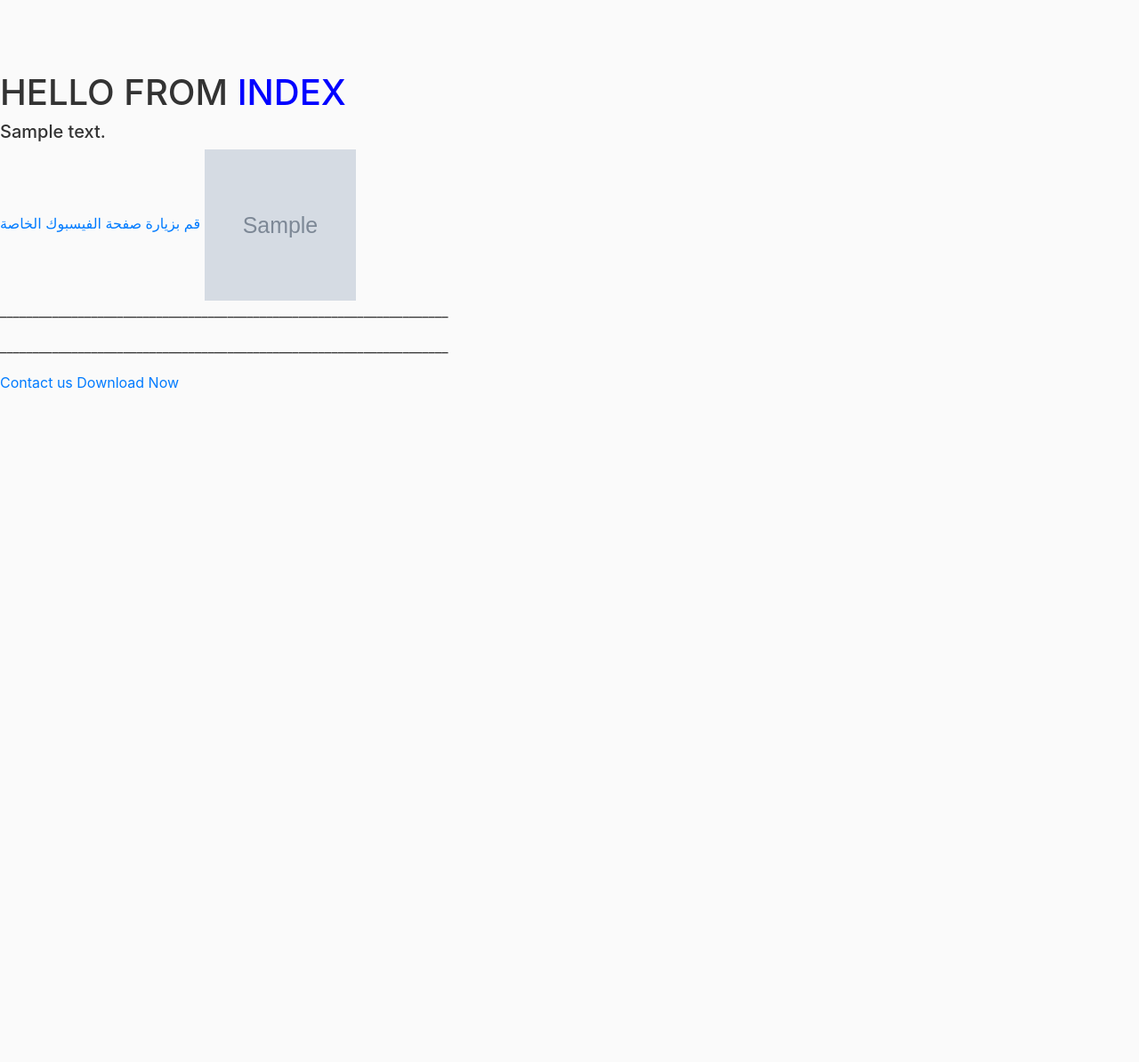
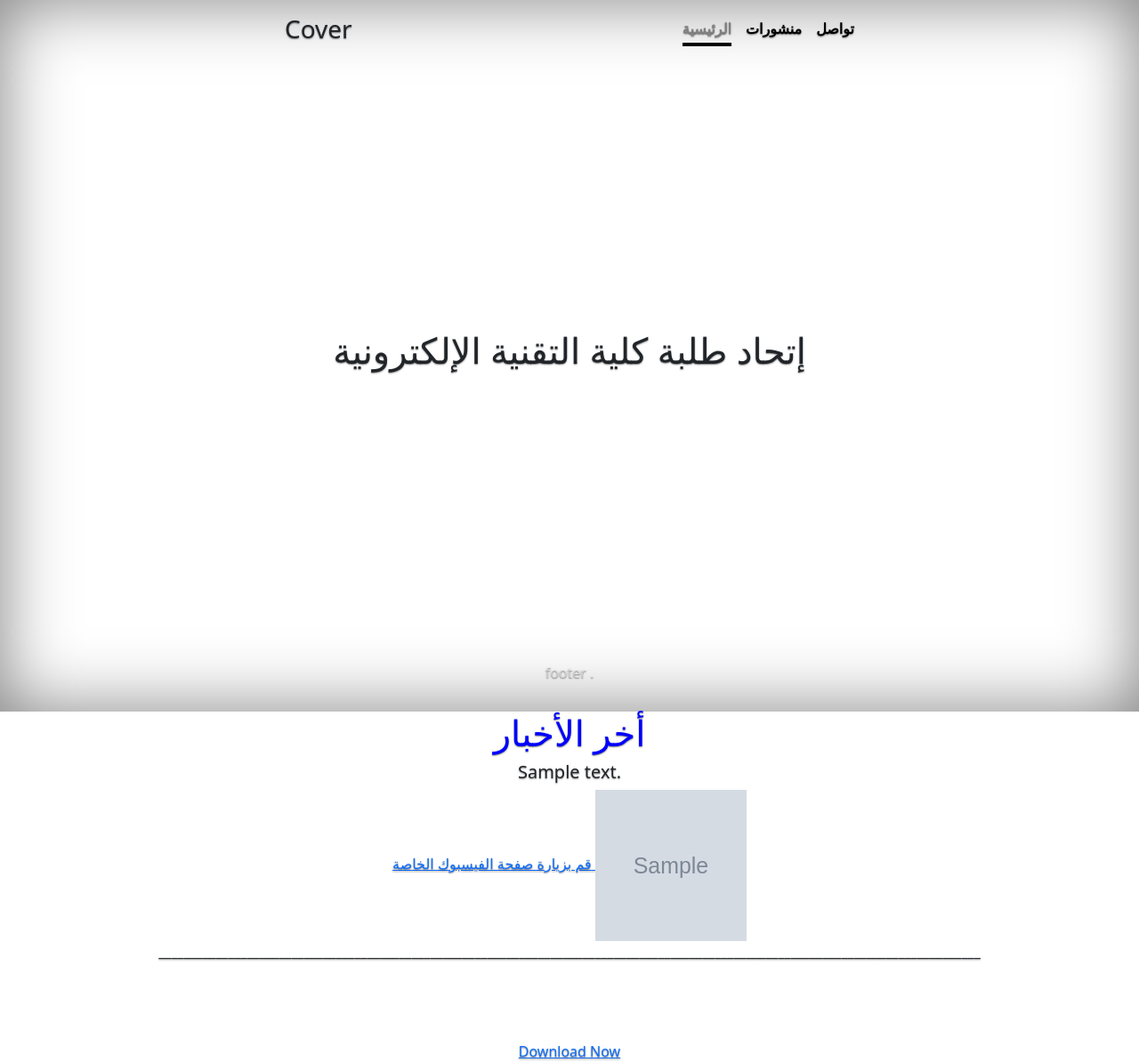
Before and after one commit to alaref-codes/Student_Union, a Django app: template student_app/templates/student_app/index.html in a window 1280 px wide. Shown: the whole page at 89% size. Before the commit the page ends 437 px from the top, so only its background shows below. Run offline with Django 3.2, Linux system fonts and the light colour scheme; the template is opened without the code that fills it: most values are stand-ins (such as "Sample title", 1, 10 or a date in 2020); grey boxes marked "Sample" are stand-in pictures; some libraries are stand-ins or nearby versions.

Commit message:
added the styling structure

```diff
--- /dev/null
+++ b/student_app/static/student_app/cover.css
@@ -0,0 +1,53 @@
+/*
+ * Globals
+ */
+
+
+/* Custom default button */
+.btn-secondary,
+.btn-secondary:hover,
+.btn-secondary:focus {
+  color: black;
+  text-shadow: none; /* Prevent inheritance from `body` */
+}
+
+
+/*
+ * Base structure
+ */
+
+body {
+  text-shadow: 0 .05rem .1rem rgba(0, 0, 0, .5);
+  box-shadow: inset 0 0 5rem rgba(0, 0, 0, .5);
+}
+
+.cover-container {
+  max-width: 42em;
+}
+
+
+/*
+ * Header
+ */
+
+.nav-masthead .nav-link {
+  padding: .25rem 0;
+  font-weight: 700;
+  color: black;
+  background-color: transparent;
+  border-bottom: .25rem solid transparent;
+}
+
+.nav-masthead .nav-link:hover,
+.nav-masthead .nav-link:focus {
+  border-bottom-color: rgba(255, 255, 255, .25);
+}
+
+.nav-masthead .nav-link + .nav-link {
+  margin-left: 1rem;
+}
+
+.nav-masthead .active {
+  color: gray;
+  border-bottom-color: black;
+}
--- a/student_app/templates/student_app/index.html
+++ b/student_app/templates/student_app/index.html
@@ -1,19 +1,71 @@
-{% extends 'student_app/base.html' %}
+{% load static %}
 {% load index %}
 {% block content %}
 
-<h1>HELLO FROM <span style="color: blue">INDEX</span></h1>
+<!doctype html>
+<html lang="en" class="h-100">
+  <head>
+    <meta name="generator" content="Hugo 0.80.0">
+    <title>Cover Template · Bootstrap v5.0</title>
+    <link rel="canonical" href="https://getbootstrap.com/docs/5.0/examples/cover/">
+    <link href="https://cdn.jsdelivr.net/npm/bootstrap@5.0.0-beta2/dist/css/bootstrap.min.css" rel="stylesheet" integrity="sha384-BmbxuPwQa2lc/FVzBcNJ7UAyJxM6wuqIj61tLrc4wSX0szH/Ev+nYRRuWlolflfl" crossorigin="anonymous">
+    <style>
+      .bd-placeholder-img {
+        font-size: 1.125rem;
+        text-anchor: middle;
+        -webkit-user-select: none;
+        -moz-user-select: none;
+        user-select: none;
+      }
+
+      @media (min-width: 768px) {
+        .bd-placeholder-img-lg {
+          font-size: 3.5rem;
+        }
+      }
+    </style>
+    <!-- Custom styles for this template -->
+    <link href="{% static  'student_app/cover.css'%}" rel="stylesheet">
+  </head>
+<body class="h-100 text-center text-black bg-grey">
+
+    <div class="cover-container d-flex w-100 h-100 p-3 mx-auto flex-column">
+    <header class="mb-auto">
+      <div>
+        <h3 class="float-md-start mb-0">Cover</h3>
+        <nav class="nav nav-masthead justify-content-center float-md-end">
+          <a class="nav-link active" aria-current="page" href="#">الرئيسية</a>
+          <a class="nav-link" href="#">منشورات</a>
+          <a class="nav-link" href="{% url 'student_app:contact' %}">تواصل</a>
+        </nav>
+      </div>
+    </header>
+
+    <main class="px-3">
+      <h1>إتحاد طلبة كلية التقنية الإلكترونية</h1>
+    </main>
+
+    <footer class="mt-auto text-white-50">
+      <p>footer .</p>
+    </footer>
+    </div>
+
+
+
+    <h1><span style="color: blue">أخر الأخبار</span></h1>
+    <div>
       {% for feed in feeds %}
         <h5>{{feed.description}}</h5>
         <a href="{{feed.post_url}}">قم بزيارة صفحة الفيسبوك الخاصة </a>
         {% for image in feed.images %}
            <img src="{{ image }}" height="170px" width="170px">
         {% endfor %}
-    <p>_____________________________________________________________________</p>
-    <p>_____________________________________________________________________</p>
+        <p>__________________________________________________________________________________________________________________________________</p>
+        <br><br><br>
       {% endfor %}
+    </div>
+    <a href="/static/collegeFile.pdf" download>Download Now</a>
+    {% endblock content %}
 
-<a href="{% url 'student_app:contact' %}">Contact us</a>
-<a href="/static/collegeFile.pdf" download>Download Now</a>
-
-{% endblock content %}
+  </body>
+</html>
--- a/student_app/utils.py
+++ b/student_app/utils.py
@@ -209,8 +209,8 @@ class FacebookPostsScraper:
 
 def main():
     # Enter your Facebook email and password
-    email = 'alarefabushaala@gmail.com'
-    password = "%%%areef%%%"
+    email = os.environ.get('EMAIL')
+    password = os.environ.get('FACEBOOK')
 
     # Instantiate an object
     fps = FacebookPostsScraper(email, password, post_url_text='Full Story')
--- a/student_app/views.py
+++ b/student_app/views.py
@@ -29,9 +29,10 @@ def contact(request):
             name = request.POST['name']
             email = request.POST['email']
             message = request.POST['message']
-            ms = name + email + message
+            ms = name + '\n' + email + '\n' + message
             send_mail(subject , ms , settings.EMAIL_HOST_USER , ['alarefabdo1@gmail.com'] , fail_silently=False,)
             form = ContactForm()
+
 
     else:
         form = ContactForm()
```
Also changed, not shown: my_posts.json (+5 -5 lines). Lines whose indentation alone changed are shown as unchanged.
